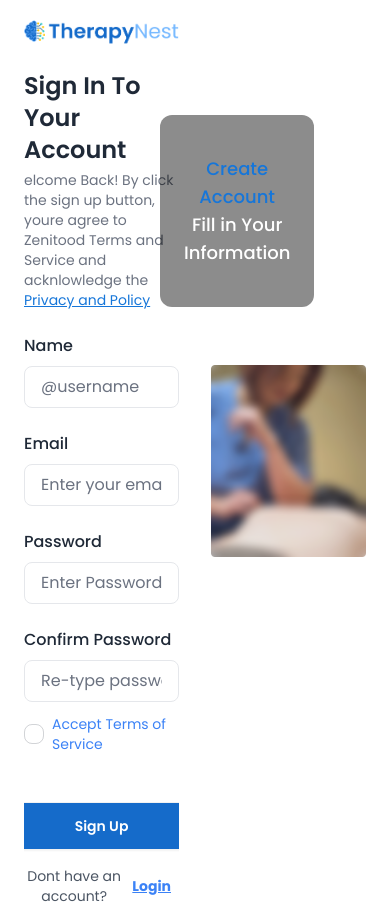
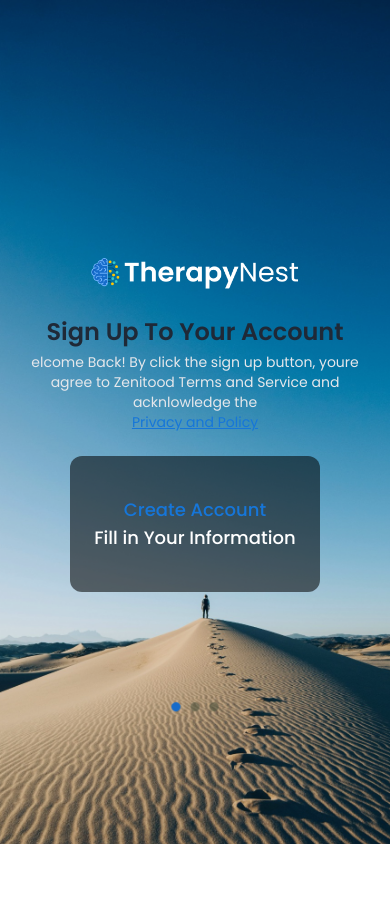
Before and after one commit to hellomaruf/TherapyNest-client, a React (Vite) app: page /signup in a window 390 px wide. After the commit the page ends 844 px from the top, so only its background shows below. Built offline with nearby package versions, Linux system fonts and the light colour scheme.

Commit message:
Added sign up for mobile device

```diff
--- a/src/Components/CreateAccount/Login.jsx
+++ b/src/Components/CreateAccount/Login.jsx
@@ -117,6 +117,7 @@ function Login() {
         </div>
       </div>
 
+      {/* For mobile device */}
       <div className="sm:hidden">
         <div
           className="hero min-h-screen"
@@ -152,10 +153,10 @@ function Login() {
                         document.getElementById("my_modal_5").showModal()
                       }
                     >
-                      <span className="text-[#1676d9]">Create Account</span>
+                      <span className="text-[#1676d9]">Sign In </span>
                     </label>
-                    <br />
-                    Fill in Your Information
+
+                    to view all the massage therapists
                   </p>
                 </div>
               </div>
--- a/src/Components/CreateAccount/SignUp.jsx
+++ b/src/Components/CreateAccount/SignUp.jsx
@@ -1,11 +1,12 @@
 import logo from "../../assets/Images/logo.png";
 import loginImg from "../../assets/Images/login.png";
+import logo1 from "../../assets/Images/logo1.png";
 import { Link } from "react-router-dom";
 
 function SignUp() {
   return (
     <div>
-      <div className="bg-white ">
+      <div className="bg-white hidden  sm:block ">
         <div className="grid grid-cols-2 px-6 items-center justify-center gap-8 h-screen max-w-7xl mx-auto">
           {/* Login Form */}
           <div className=" col-span-1">
@@ -116,11 +117,141 @@ function SignUp() {
             </div>
             <div className=" font-medium absolute bottom-[250px] right-1/3 text-center p-6 py-10 bg-black bg-opacity-45 rounded-xl max-w-72">
               <p className="text-white text-lg">
-                <span className="text-[#1676d9]">Create Account</span><br />
+                <span className="text-[#1676d9]">Create Account</span>
+                <br />
                 Fill in Your Information
               </p>
             </div>
           </div>
+        </div>
+      </div>
+
+      {/* For mobile device */}
+      <div className="sm:hidden">
+        <div
+          className="hero min-h-screen"
+          style={{
+            backgroundImage: 'url("mobileLogin.png")',
+          }}
+        >
+          <div className=" hero-content text-neutral-content ">
+            <div className=" text-center">
+              <div className="flex  mx-auto items-center justify-center">
+                <img className="w-52" src={logo1} alt="" />
+              </div>
+
+              <div className=" py-6">
+                <h3 className="text-2xl text-gray-800  font-semibold">
+                  Sign Up To Your Account
+                </h3>
+
+                <p className="mt-1 text-gray-200 text-sm">
+                  elcome Back! By click the sign up button, youre agree to
+                  Zenitood Terms and Service and acknlowledge the <br />{" "}
+                  <span className="text-[#1676d9] underline">
+                    Privacy and Policy
+                  </span>
+                </p>
+              </div>
+
+              <div className=" flex items-center justify-center">
+                <div className=" font-medium  bottom-[250px]  text-center p-6 py-10 bg-black bg-opacity-55 rounded-xl max-w-72">
+                  <p className="text-white text-lg">
+                    <label
+                      onClick={() =>
+                        document.getElementById("my_modal_5").showModal()
+                      }
+                    >
+                      <span className="text-[#1676d9]">Create Account</span>
+                    </label>
+                    <br />
+                    Fill in Your Information
+                  </p>
+                </div>
+              </div>
+            </div>
+          </div>
+          {/* SignUp modal */}
+          <dialog
+            id="my_modal_5"
+            className="modal modal-bottom sm:modal-middle"
+          >
+            <div className="modal-box">
+              <div className="">
+                <div className=" py-6 text-center">
+                  <h3 className="text-2xl  font-semibold">Sign Up</h3>
+
+                  <p className="mt-1 text-gray-500 text-sm">
+                    Welcome Back! Select a method to log in:
+                  </p>
+                </div>
+
+                <div className="divider py-6 text-sm">
+                  Or Continue with Email
+                </div>
+                <form method="dialog">
+                  <div className="">
+                    <div className="w-full mt-">
+                      <label htmlFor="" className="font-medium">
+                        Email
+                      </label>
+                      <input
+                        className="block w-full px-4 py-2 mt-2 text-gray-700 placeholder-gray-500 bg-white border rounded-lg  focus:border-blue-400 dark:focus:border-blue-300 focus:ring-opacity-40 focus:outline-none focus:ring focus:ring-blue-300"
+                        type="email"
+                        placeholder="Email Address"
+                        aria-label="Email Address"
+                      />
+                    </div>
+
+                    <div className="w-full mt-6">
+                      <label htmlFor="" className="font-medium">
+                        Password
+                      </label>
+
+                      <input
+                        className="block w-full px-4 py-2 mt-2 text-gray-700 placeholder-gray-500 bg-white border rounded-lg  focus:border-blue-400 dark:focus:border-blue-300 focus:ring-opacity-40 focus:outline-none focus:ring focus:ring-blue-300"
+                        type="password"
+                        placeholder="Password"
+                        aria-label="Password"
+                      />
+                    </div>
+                    <div className="flex items-center justify-between mt-3">
+                      <div className="flex items-center gap-2">
+                        <input
+                          type="checkbox"
+                          className="checkbox checkbox-sm [--chkbg:theme(colors.blue.600)]"
+                        />
+                        <p className="text-sm">Remember me</p>
+                      </div>
+                      <a
+                        href="#"
+                        className="text-sm text-[#156bca] font-semibold underline "
+                      >
+                        Forget Password?
+                      </a>
+                    </div>
+                    <div className="flex mt-8 items-center justify-center">
+                      <button className="bg-[#156bca] btn text-white px-20">
+                        Sign Up
+                      </button>
+                    </div>
+                    <div className="flex items-center justify-center py-2 text-center ">
+                      <span className="text-sm text-gray-600 ">
+                        Already Have an Account?
+                      </span>
+
+                      <Link
+                        to={"/login"}
+                        className="mx-2 underline text-sm font-semibold text-[#1676d9] hover:underline"
+                      >
+                        Sign In
+                      </Link>
+                    </div>
+                  </div>
+                </form>
+              </div>
+            </div>
+          </dialog>
         </div>
       </div>
     </div>
```
